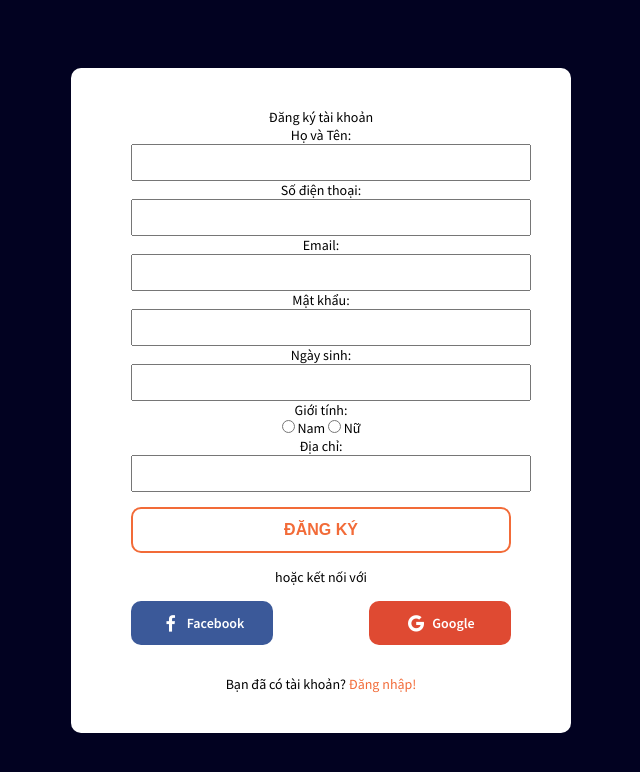
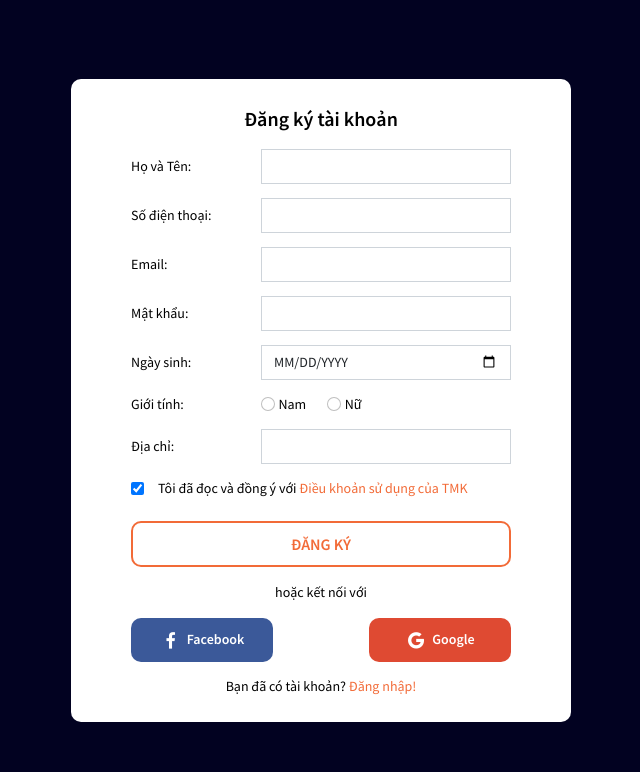
Before and after one commit to chikien2412/TMK_Cinema, a PHP site: page /view/register.php in a window 1280 px wide. Shown: the top 772 px of the page, without its empty margins (319-959 px from the left). Run offline with PHP 8.4, Linux system fonts and the light colour scheme.

Commit message:
update code

```diff
--- a/assets/css/style.css
+++ b/assets/css/style.css
@@ -4,7 +4,6 @@
   --text-white: #fff;
   --text-black: #000;
 }
-
 
 /* Tag */
 
@@ -58,7 +57,6 @@ button {
   background-color: #e26435;
   cursor: pointer;
 }
-
 
 /* Login */
 
@@ -199,7 +197,7 @@ button {
   transform: scale(0);
 }
 
-.form-group-checkbox input:checked+label i {
+.form-group-checkbox input:checked + label i {
   transform: scale(1);
 }
 
@@ -286,9 +284,46 @@ button {
   }
 }
 
+/* Register */
+.register_form {
+padding: 25px 60px;
+}
+
+.register_heading {
+    font-size: 20px;
+    font-weight: 600;
+    margin-bottom: 15px;
+}
+
+.register_input {
+  width: 250px;
+  /* display: block; */
+  padding: 6px 12px;
+  font-size: 1rem;
+  font-weight: 400;
+  line-height: 1.5;
+  color: #212529;
+  background-color: #fff;
+  background-clip: padding-box;
+  border: 1px solid #ced4da;
+}
+
+.form-check-input:checked {
+    background-color: var(--color-primary);
+    border-color: var(--color-primary);
+}
+
+.rules_link {
+  text-decoration: none;
+  color: var(--color-primary);
+}
+
+.rules_link:hover {
+  color: var(--color-primary);
+  text-decoration: underline;
+}
 
 /* Header */
-
 .header {
   background-color: #f7f9fa;
   height: 80px;
@@ -333,7 +368,6 @@ button {
   height: 52px;
 }
 
-
 /* Navbar */
 
 .nav-item-line::before {
@@ -366,7 +400,6 @@ button {
 .nav-link:hover {
   color: var(--color-primary);
 }
-
 
 /* Product */
 
@@ -433,7 +466,6 @@ button {
   color: var(--text-white);
   cursor: pointer;
 }
-
 
 /* Details film */
 
@@ -634,7 +666,6 @@ button {
   opacity: 0.7;
 }
 
-
 /* Modal */
 
 .overlay {
@@ -710,7 +741,6 @@ button {
   cursor: pointer;
 }
 
-
 /* Footer */
 
 .footer {
@@ -730,7 +760,6 @@ button {
 .footer a:hover {
   opacity: 0.7;
 }
-
 
 /* css staff */
 
--- a/partials_front/header_nav_staff.php
+++ b/partials_front/header_nav_staff.php
@@ -2,10 +2,10 @@
     <div class="container h-100">
         <ul class="nav justify-content-around align-items-center h-100">
             <li class="nav-item nav-item-line-staff position-relative">
-                <a class="nav-link" href="#">KHÁCH HÀNG</a>
+                <a class="nav-link" href="./info_customer.php">KHÁCH HÀNG</a>
             </li>
             <li class="nav-item nav-item-line-staff position-relative">
-                <a class="nav-link" href="../../view/staff/staff_inf_phim.php">PHIM</a>
+                <a class="nav-link" href="./staff_inf_phim.php">PHIM</a>
             </li>
             <li class="nav-item nav-item-line-staff position-relative">
                 <a class="nav-link" href="#">VÉ</a>
--- a/view/register.php
+++ b/view/register.php
@@ -13,6 +13,9 @@
     <link rel="stylesheet" href="https://fonts.googleapis.com/css2?family=Source+Sans+Pro:ital,wght@0,200;0,300;0,400;0,600;0,700;0,900;1,200;1,300;1,400;1,600;1,700;1,900&display=swap">
     <!--BOXICONS-->
     <link rel="stylesheet" href='https://unpkg.com/boxicons@2.0.7/css/boxicons.min.css'>
+    <!-- BOOTSTRAP -->
+    <link href="https://cdn.jsdelivr.net/npm/bootstrap@5.1.1/dist/css/bootstrap.min.css" rel="stylesheet" integrity="sha384-F3w7mX95PdgyTmZZMECAngseQB83DfGTowi0iMjiWaeVhAn4FJkqJByhZMI3AhiU" crossorigin="anonymous">
+    <link rel="stylesheet" href="https://cdnjs.cloudflare.com/ajax/libs/font-awesome/6.0.0-beta2/css/all.min.css" integrity="sha512-YWzhKL2whUzgiheMoBFwW8CKV4qpHQAEuvilg9FAn5VJUDwKZZxkJNuGM4XkWuk94WCrrwslk8yWNGmY1EduTA==" crossorigin="anonymous" referrerpolicy="no-referrer" />
     <!-- JQUERY -->
     <script src="https://code.jquery.com/jquery-3.5.1.js"></script>
     <!--APP CSS-->
@@ -21,84 +24,56 @@
 
 <body id="login_container">
 
-    <div class="login_form" id="signin-form">
+    <div class="login_form register_form" id="signin-form">
         <div class="register_heading">Đăng ký tài khoản</div>
-        <!-- <div class="form-group">
-            <input type="text" class="form-input" placeholder="Họ và tên">
-        </div>
-        <div class="form-group">
-            <input type="email" class="form-input" placeholder="Email/Số điện thoại" id="signin-email">
-            <span class="form-input-icon err">
-                <i class='bx bx-error-circle'></i>
-            </span>
-            <span class="form-input-icon success">
-                <i class='bx bx-check-circle'></i>
-            </span>
-            <span class="form-input-err-msg" data-err-for="signin-email"></span>
-        </div>
-        <div class="form-group">
-            <input type="password" class="form-input" placeholder="Mật khẩu" id="signin-password">
-            <span class="form-input-icon err">
-                <i class='bx bx-error-circle'></i>
-            </span>
-            <span class="form-input-icon success">
-                <i class='bx bx-check-circle'></i>
-            </span>
-            <span class="form-input-err-msg" data-err-for="signin-password"></span>
-        </div> -->
-        <form class="row g-3 pt-5 pb-2 px-5">
-            <!-- <div class="col-12 d-flex justify-content-between align-items-center">
-                <label for="inputState" class="form-label mb-0">Hình thức thanh toán:</label>
-                <select id="inputState" class="form-select payment_input rounded-0">
-                    <option selected>Chọn loại thẻ</option>
-                    <option>Thẻ ATM</option>
-                    <option>Ví điện tử MoMo</option>
-                </select>
-            </div> -->
-            <div class="col-12 d-flex justify-content-between align-items-center">
+        <form class="row">
+            <div class="col-12 d-flex justify-content-between align-items-center mb-3">
                 <label for="inputAddress" class="form-label mb-0">Họ và Tên:</label>
-                <input type="text" class="form-control payment_input rounded-0" id="inputAddress">
+                <input type="text" class="form-control register_input rounded-0" id="inputAddress" required>
             </div>
-            <div class="col-12 d-flex justify-content-between align-items-center">
+            <div class="col-12 d-flex justify-content-between align-items-center mb-3">
                 <label for="inputCity" class="form-label mb-0">Số điện thoại:</label>
-                <input type="text" class="form-control payment_input rounded-0" id="inputCity">
+                <input type="text" class="form-control register_input rounded-0" id="inputCity">
             </div>
-            <div class="col-12 d-flex justify-content-between align-items-center">
+            <div class="col-12 d-flex justify-content-between align-items-center mb-3">
                 <label for="inputAddress2" class="form-label mb-0">Email:</label>
-                <input type="email" class="form-control payment_input rounded-0" id="inputAddress2">
+                <input type="email" class="form-control register_input rounded-0" id="inputAddress2">
             </div>
-            <div class="col-12 d-flex justify-content-between align-items-center">
+            <div class="col-12 d-flex justify-content-between align-items-center mb-3">
                 <label for="inputCity" class="form-label mb-0">Mật khẩu:</label>
-                <input type="text" class="form-control payment_input rounded-0" id="inputCity">
+                <input type="password" class="form-control register_input rounded-0" id="inputCity">
             </div>
-            <div class="col-12 d-flex justify-content-between align-items-center">
+            <div class="col-12 d-flex justify-content-between align-items-center mb-3">
                 <label for="inputCity" class="form-label mb-0">Ngày sinh:</label>
-                <input type="text" class="form-control payment_input rounded-0" id="inputCity">
+                <input type="date" class="form-control register_input rounded-0 text-uppercase" id="inputCity">
             </div>
-            <div class="col-12 d-flex justify-content-between align-items-center">
-                <label for="inputCity" class="form-label mb-0">Giới tính:</label>
-                <!-- <input type="text" class="form-control payment_input rounded-0" id="inputCity"> -->
-                <div class="col-sm-6">
-                    <input class="form-check-input" type="radio" name="flexRadioDefault" id="flexRadioDefault1">
-                    <label class="form-check-label" for="flexRadioDefault1">
+            <div class="col-12 d-flex justify-content-between align-items-center mb-3">
+                <label class="form-label mb-0">Giới tính:</label>
+                <div class="d-flex justify-content-start" style="width: 250px">
+                    <input class="form-check-input" type="radio" name="inputGender" id="flexRadioDefault1">
+                    <label class="form-check-label me-4 ms-1" for="flexRadioDefault1">
                         Nam
                     </label>
-                    <input class="form-check-input ms-5" type="radio" name="flexRadioDefault" id="flexRadioDefault1">
-                    <label class="form-check-label " for="flexRadioDefault1">
+                    <input class="form-check-input" type="radio" name="inputGender" id="flexRadioDefault2">
+                    <label class="form-check-label ms-1" for="flexRadioDefault2">
                         Nữ
                     </label>
                 </div>
             </div>
-            <div class="col-12 d-flex justify-content-between align-items-center">
+            <div class="col-12 d-flex justify-content-between align-items-center mb-3">
                 <label for="inputCity" class="form-label mb-0">Địa chỉ:</label>
-                <input type="text" class="form-control payment_input rounded-0" id="inputCity">
+                <input type="text" class="form-control register_input rounded-0" id="inputCity">
+            </div>
+            <div class="col-12 d-flex align-items-center mb-2">
+                <input type="checkbox" class="" id="inputRules" name="" value="" checked>
+                <label class="ms-3" for="inputRules">Tôi đã đọc và đồng ý với <a href="#" class="rules_link">Điều khoản sử dụng của TMK</a></label>
             </div>
         </form>
         <button type="submit" class="form-btn" id="signin-btn">Đăng ký</button>
         <span class="form-delimiter">
             hoặc kết nối với
         </span>
-        <div class="form-social">
+        <div class="form-social mb-3">
             <a href="#" class="form-social-item fb">
                 <i class='bx bxl-facebook'></i>
                 <span>Facebook</span>
@@ -108,7 +83,7 @@
                 <span>Google</span>
             </a>
         </div>
-        <span class="form-txt">
+        <span class="form-txt mt-0">
             Bạn đã có tài khoản?
             <a href="./login.php">Đăng nhập!</a>
         </span>
--- a/view/staff/add_info_customer.php
+++ b/view/staff/add_info_customer.php
@@ -54,8 +54,8 @@ include_once '../../partials_front/header_nav_staff.php';
                         <label class="form-check-label" for="flexRadioDefault1">
                             Nam
                         </label>
-                        <input class="form-check-input ms-5" type="radio" name="flexRadioDefault" id="flexRadioDefault1">
-                        <label class="form-check-label " for="flexRadioDefault1">
+                        <input class="form-check-input ms-5" type="radio" name="flexRadioDefault" id="flexRadioDefault2">
+                        <label class="form-check-label " for="flexRadioDefault2">
                             Nữ
                         </label>
 
--- a/view/staff/edit_info_customer.php
+++ b/view/staff/edit_info_customer.php
@@ -47,8 +47,8 @@ include_once '../../partials_front/header_nav_staff.php';
                         <label class="form-check-label" for="flexRadioDefault1">
                             Nam
                         </label>
-                        <input class="form-check-input ms-5" type="radio" name="flexRadioDefault" id="flexRadioDefault1">
-                        <label class="form-check-label " for="flexRadioDefault1">
+                        <input class="form-check-input ms-5" type="radio" name="flexRadioDefault" id="flexRadioDefault2">
+                        <label class="form-check-label " for="flexRadioDefault2">
                             Nữ
                         </label>
 
```
Also changed, not shown: view/staff/home.php (added, +73 -0 lines). Lines whose indentation alone changed are shown as unchanged.
